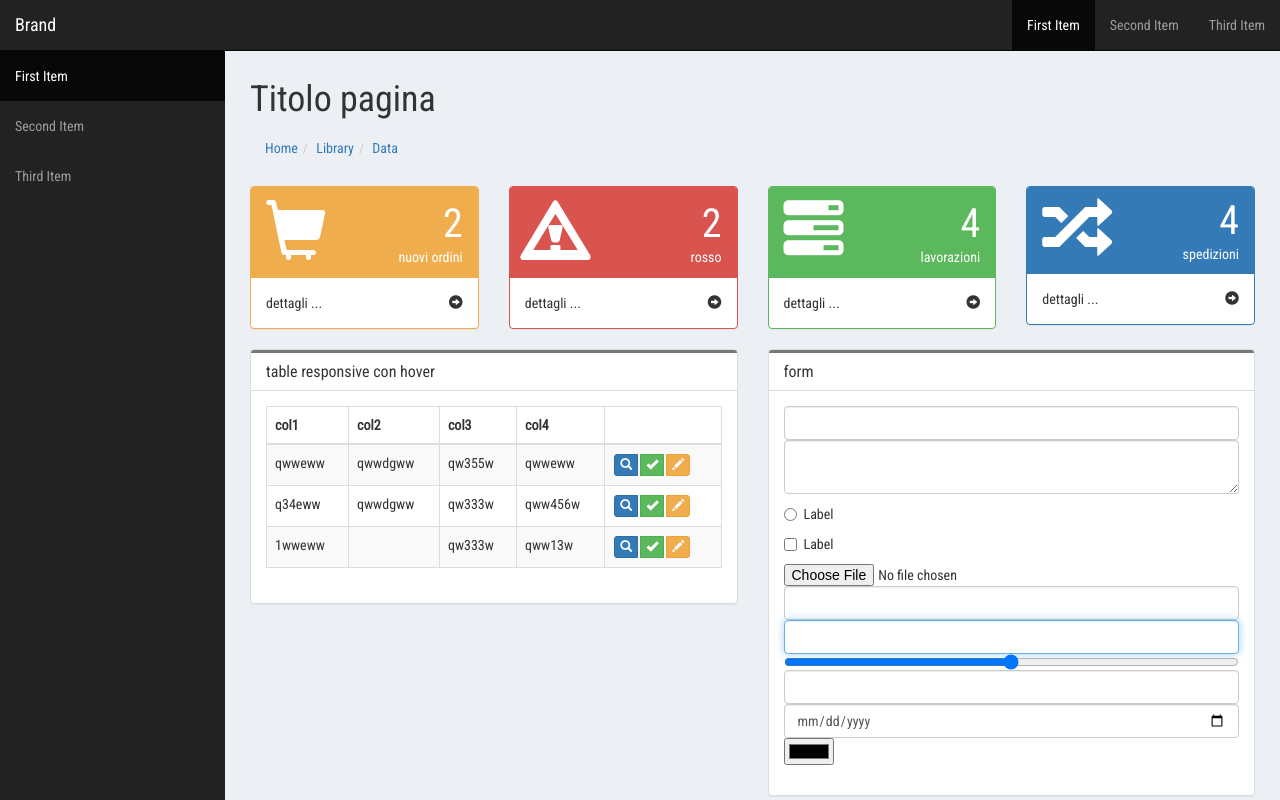
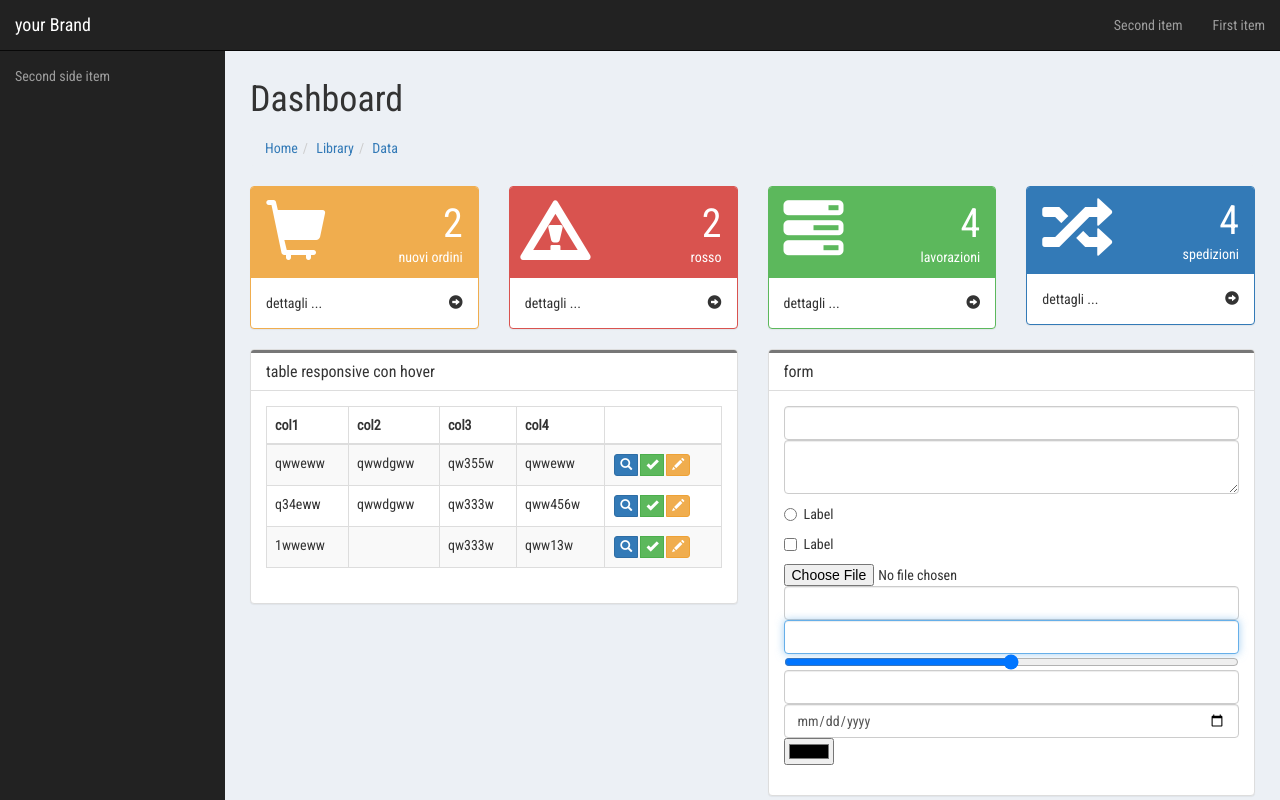
Before and after one commit to ingferraguti/AngularDasboard, an Angular app: page / in a window 1280 px wide. Shown: the top 800 px of the page. Built offline with nearby package versions, Linux system fonts and the light colour scheme; a web font is replaced by a local one.

Commit message:
navbar component

```diff
--- /dev/null
+++ b/src/app/Interfaces.ts
@@ -0,0 +1,7 @@
+export interface MenuVoice {
+    title: string;
+    path?: string;
+    //child?: MenuVoice[];
+    //action?: string;
+    //text?: string;
+  }
--- a/src/app/app.component.html
+++ b/src/app/app.component.html
@@ -1,26 +1,15 @@
-<nav class="navbar navbar-default navbar-inverse navbar-fixed-top">
-  <div class="container-fluid">
-      <div class="navbar-header"><a class="navbar-brand" href="#">Brand</a><button class="navbar-toggle collapsed" data-toggle="collapse" data-target="#navcol-1"><span class="sr-only">Toggle navigation</span><span class="icon-bar"></span><span class="icon-bar"></span><span class="icon-bar"></span></button></div>
-      <div
-          class="collapse navbar-collapse" id="navcol-1">
-          <ul class="nav navbar-nav navbar-right">
-              <li class="active" role="presentation"><a href="#">First Item</a></li>
-              <li role="presentation"><a href="#">Second Item</a></li>
-              <li role="presentation"><a href="#">Third Item</a></li>
-          </ul>
-          <ul class="nav navbar-nav side-nav">
-              <li class="active" role="presentation"><a href="#">First Item</a></li>
-              <li role="presentation"><a href="#">Second Item</a></li>
-              <li role="presentation"><a href="#">Third Item</a></li>
-          </ul>
-</div>
-</div>
-</nav>
+<app-navbar-top
+    brand="your Brand"
+    [topMenu]="menuTop"
+    [sideMenu]="sideTop"
+    >
+</app-navbar-top>
+
 <div id="page-wrapper">
 <div class="container-fluid">
   <div class="row">
       <div class="col-lg-12 col-md-12 col-sm-12 col-xs-12">
-          <h1>Titolo pagina</h1>
+          <h1>Dashboard</h1>
           <ol class="breadcrumb">
               <li><a><span>Home</span></a></li>
               <li><a><span>Library</span></a></li>
@@ -95,7 +84,6 @@
                     [data]="exampletabledata"
                     [actions]="exampleactions"
                 >
-
                 </matteferrag-table>
             </matteferrag-panel>
       </div>
--- a/src/app/app.component.ts
+++ b/src/app/app.component.ts
@@ -1,5 +1,6 @@
 import { Component } from '@angular/core';
 import { TableComponent } from './table/table.component';
+import { MenuVoice } from './Interfaces';
 
 @Component({
   selector: 'app-root',
@@ -8,7 +9,31 @@ import { TableComponent } from './table/table.component';
 })
 export class AppComponent {
 
+
+  menuTop=new Array<MenuVoice>(
+      {
+        "title":"First item",
+        "path":"#"
+      },
+      {
+        "title":"Second item",
+        "path":"#"
+      }
+  );
+
+  sideTop=new Array<MenuVoice>(
+    {
+      "title":"First side item",
+      "path":"#"
+    },
+    {
+      "title":"Second side item",
+      "path":"#"
+    }
+);
+
   headingexample=["col1","col2","col3","col4"];
+
   exampletabledata=[
     {
       "col1":"qwweww",
--- /dev/null
+++ b/src/app/shared/navbar-top.component.ts
@@ -0,0 +1,39 @@
+import { Component, Input } from '@angular/core';
+import { MenuVoice } from '../Interfaces';
+
+@Component({
+  selector: 'app-navbar-top',
+  template: `
+  <nav class="navbar navbar-default navbar-inverse navbar-fixed-top">
+    <div class="container-fluid">
+      <div class="navbar-header">
+        <a class="navbar-brand" href="#">{{brand}}</a>
+        <button class="navbar-toggle collapsed" data-toggle="collapse" data-target="#navcol-1">
+        <span class="sr-only">Toggle navigation</span>
+        <span class="icon-bar"></span>
+        <span class="icon-bar"></span>
+        <span class="icon-bar"></span></button>
+      </div>
+      <div
+          class="collapse navbar-collapse" id="navcol-1">
+          <ul *ngFor="let m of topMenu" class="nav navbar-nav navbar-right">
+              <li role="presentation"><a href="{{m.path}}">{{m.title}}</a></li><!-- class="active" -->
+          </ul>
+          <ul *ngFor="let side of sideMenu" class="nav navbar-nav side-nav">
+              <li role="presentation"><a href="{{side.path}}">{{side.title}}</a></li><!-- class="active" -->
+          </ul>
+      </div>
+    </div>
+</nav>
+  `
+})
+export class NavbarTopComponent {
+
+  @Input() brand: string;
+  @Input() topMenu: MenuVoice[];
+  @Input() sideMenu: MenuVoice[];
+
+  constructor() { }
+
+
+}
--- a/src/app/panel/panel.component.ts
+++ b/src/app/shared/panel.component.ts
@@ -1,4 +1,4 @@
-import { Component, OnInit, Input } from '@angular/core';
+import { Component, Input } from '@angular/core';
 
 @Component({
   selector: 'matteferrag-panel',
@@ -12,12 +12,7 @@ import { Component, OnInit, Input } from '@angular/core';
 </div>`
 })
 
-export class PanelComponent implements OnInit {
-
+export class PanelComponent {
   @Input() title: string;
-
   constructor() { }
-
-  ngOnInit() {  }
-
 }
```
Also changed, not shown: src/app/app.module.ts (+6 -2 lines), 1 other file (tests, documents, lock files or other folders).
